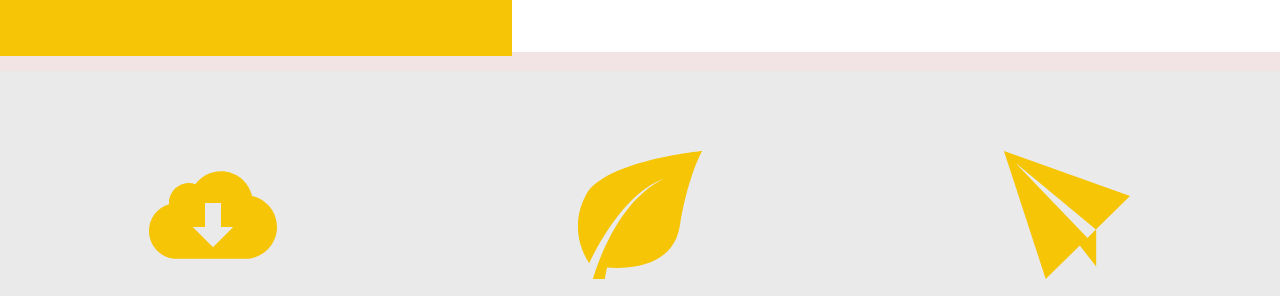
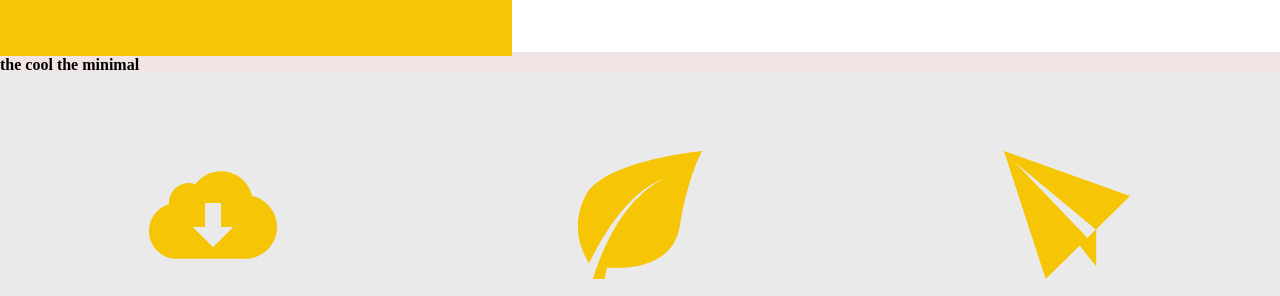
Before and after one commit to squirelJr/THEYALOW, a plain HTML site: page index.html in a window 1280 px wide. Shown: the part 479-775 px from the top of the page. Drawn offline with Linux system fonts and the light colour scheme.

Commit message:
feat: fixing bugs (need to stay in)

```diff
--- a/index.html
+++ b/index.html
@@ -9,6 +9,7 @@
 </head>
 <body>
 <header>
+
     <div class="header">
     <div class="logo"><img src="./assets/logo.svg" alt="">
     <h1>theyalow</h1></div>
@@ -37,6 +38,9 @@
                 <a href=""><img src="./assets/volume icon.png" alt="" class="volume"></a>
 
             </div>
+        </div>
+
+        <div class="minimal"><b class="cool">the cool </b> <b>the minimal</b>
         </div>
         </div>
 </header>
```
